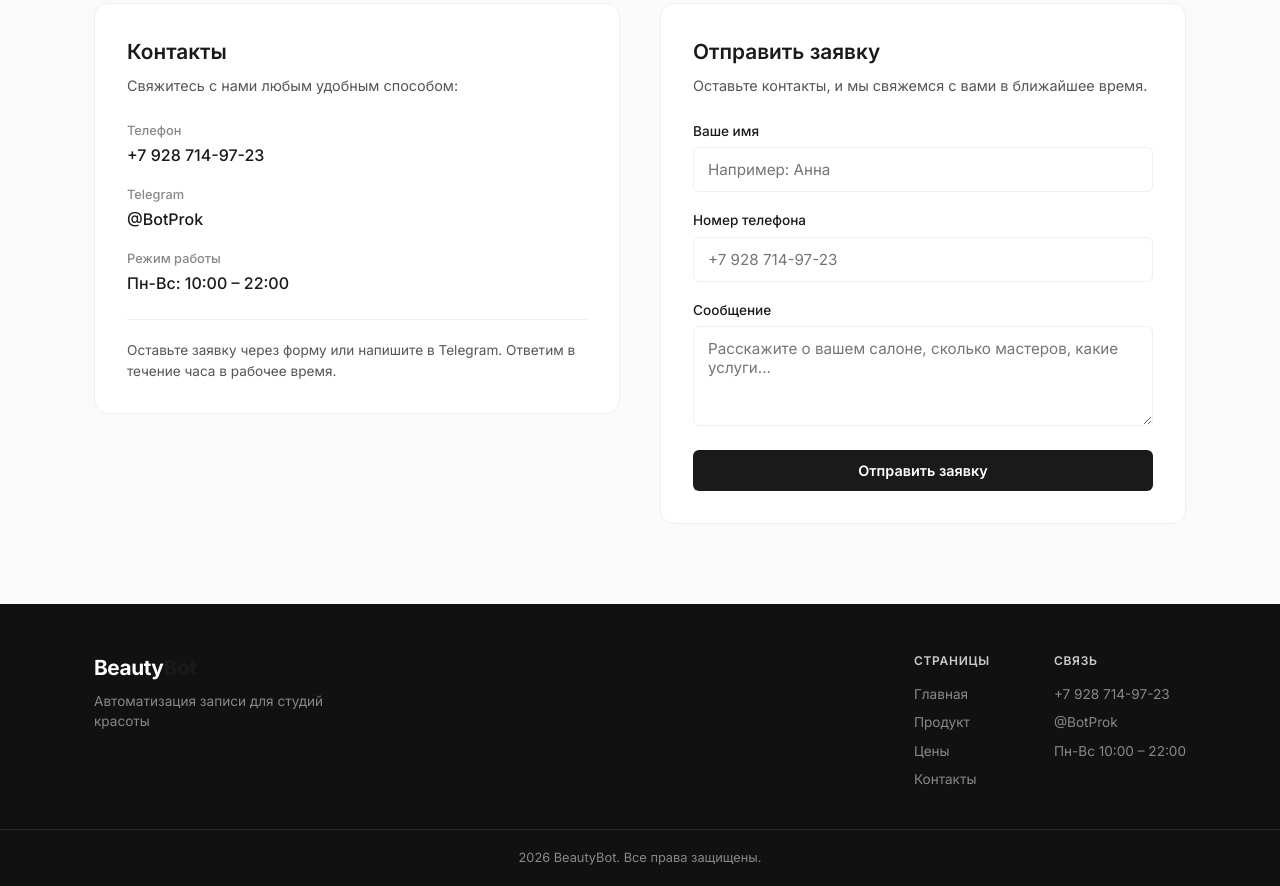
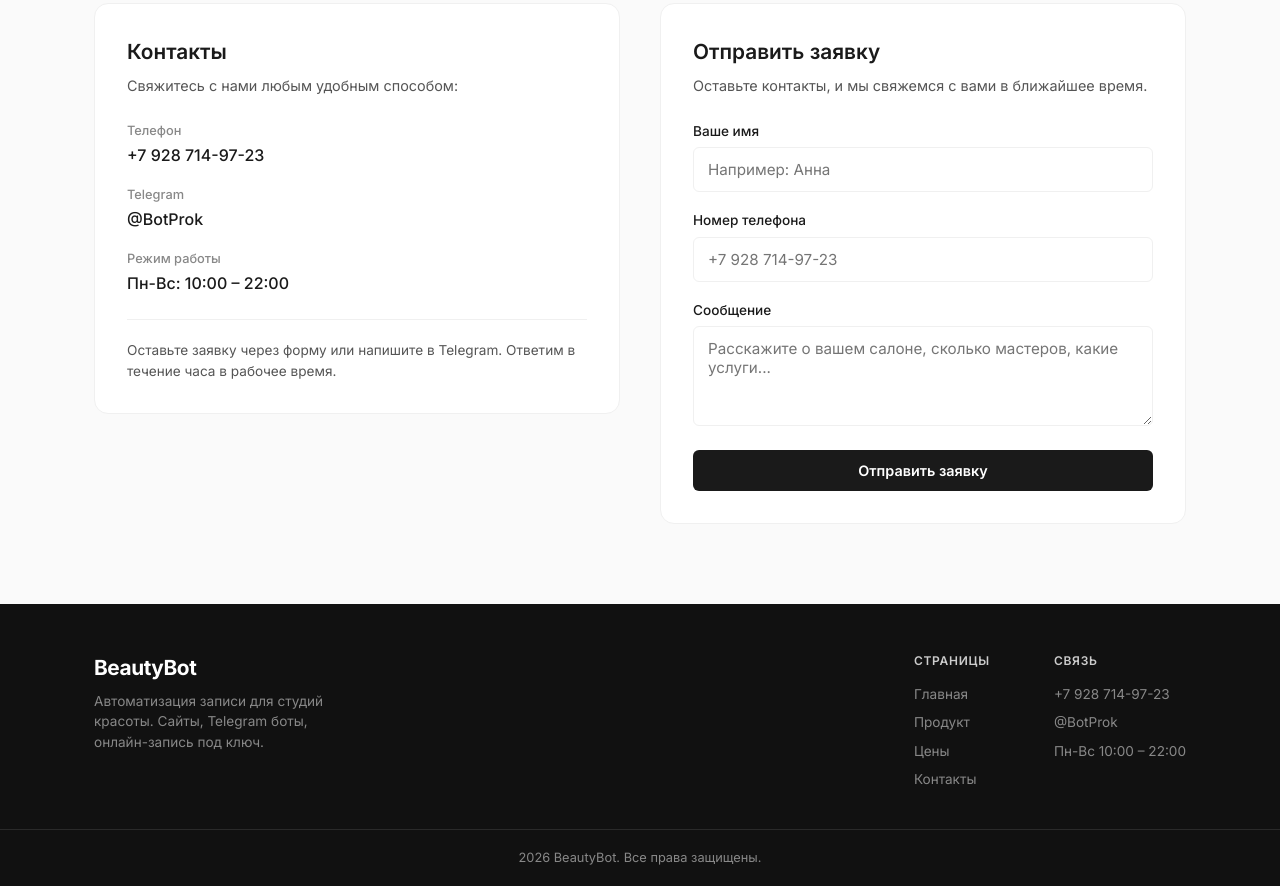
Before and after one commit to matrixew/beauty, a plain HTML site: page contact.html in a window 1280 px wide. Shown: the part 408-1294 px from the top of the page. Drawn offline with Linux system fonts and the light colour scheme.

Commit message:
Update contact.html

```diff
--- a/contact.html
+++ b/contact.html
@@ -18,7 +18,7 @@
                 <a href="index.html" class="nav__link">Главная</a>
                 <a href="product.html" class="nav__link">Продукт</a>
                 <a href="pricing.html" class="nav__link">Цены</a>
-                <a href="contact.html" class="nav__link active nav__link--cta">Записаться</a>
+                <a href="contact.html" class="nav__link nav__link--cta active">Записаться</a>
             </nav>
             <button class="burger" id="burger" aria-label="Меню">
                 <span></span><span></span><span></span>
@@ -99,8 +99,8 @@
     <footer class="footer">
         <div class="container footer__inner">
             <div class="footer__brand">
-                <a href="index.html" class="logo">Beauty<span class="logo--accent">Bot</span></a>
-                <p>Автоматизация записи для студий красоты</p>
+                <a href="index.html" class="logo footer__logo">Beauty<span class="logo--accent-footer">Bot</span></a>
+                <p>Автоматизация записи для студий красоты. Сайты, Telegram боты, онлайн-запись под ключ.</p>
             </div>
             <div class="footer__links">
                 <div class="footer__col">
```
